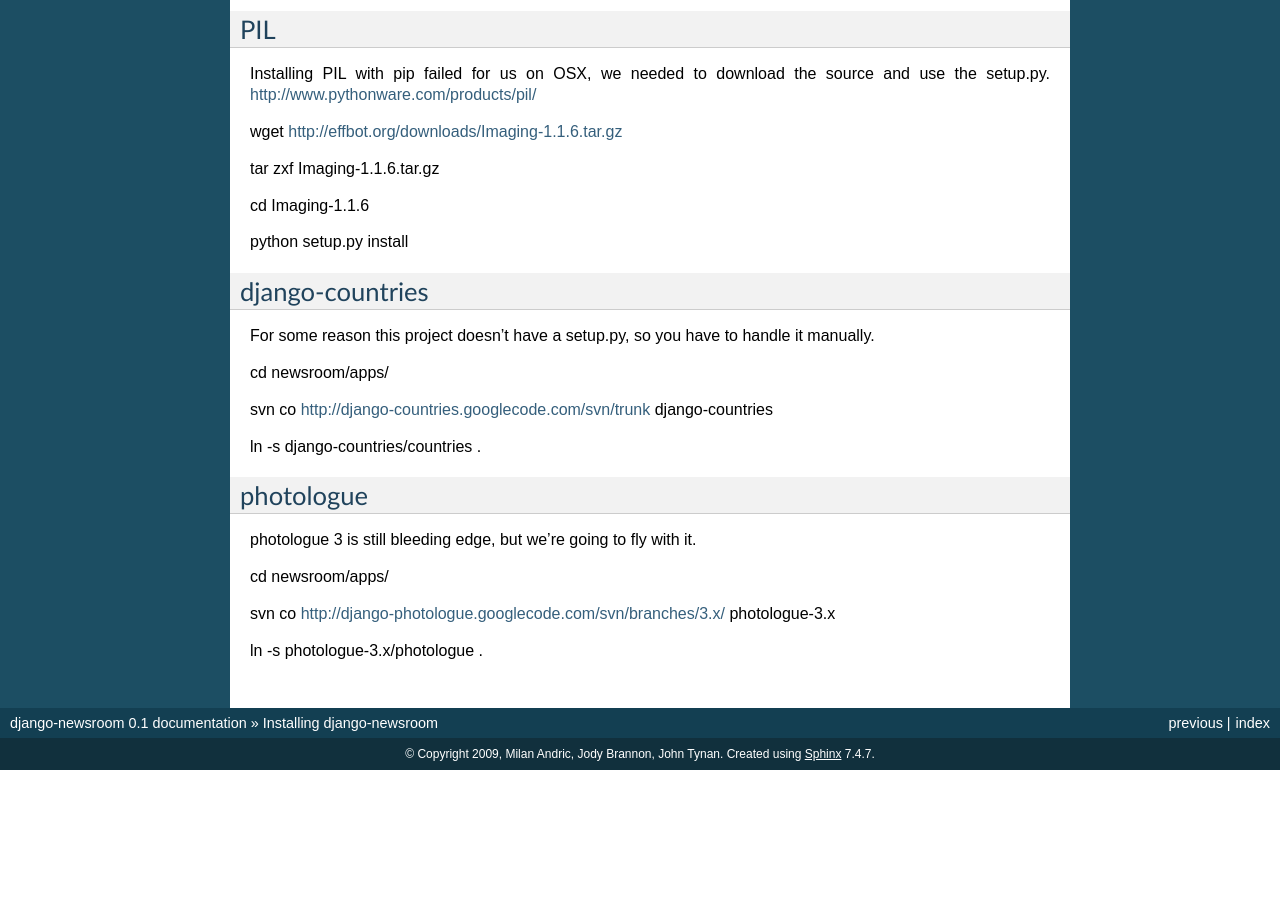
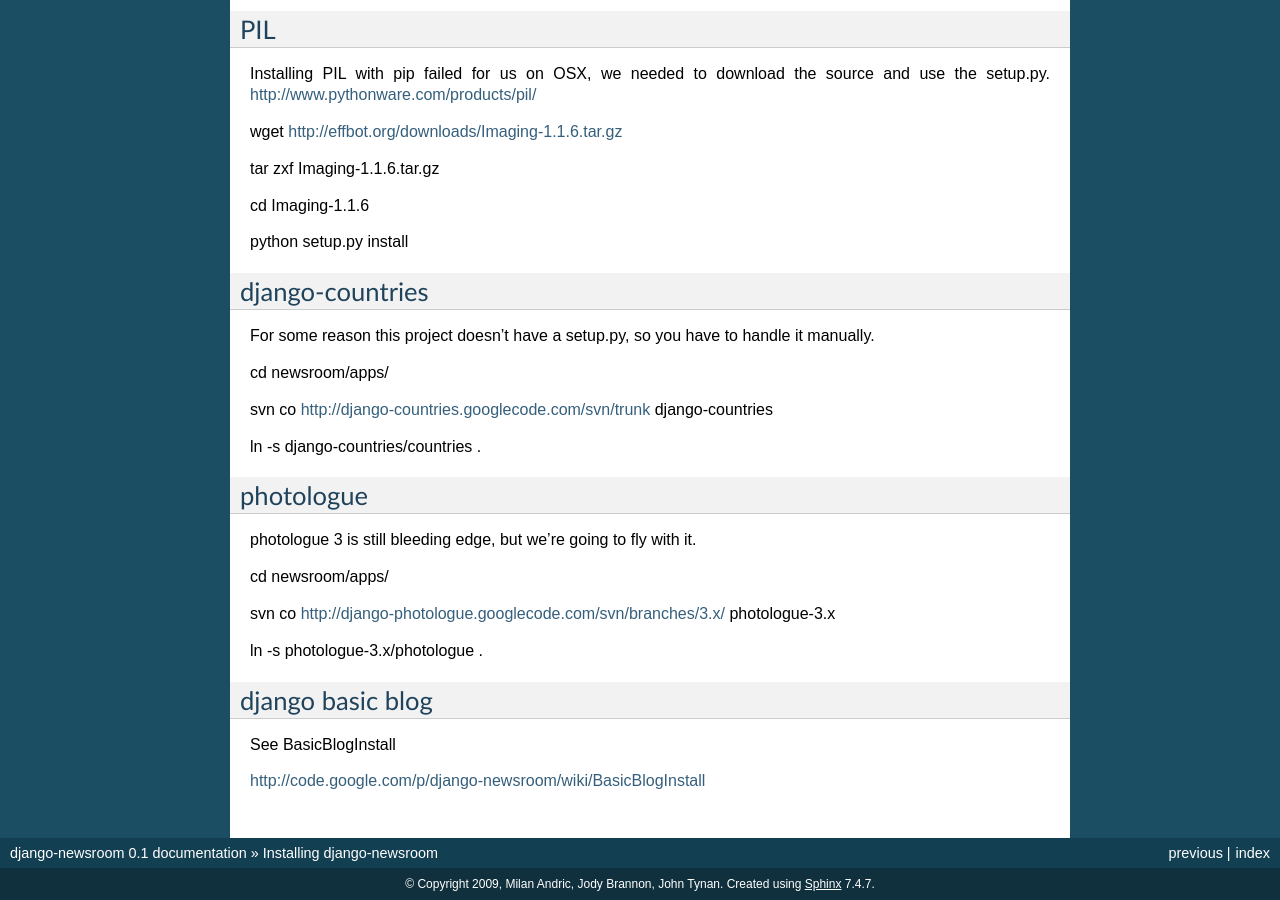
Before and after one commit to johntynan/django-newsroom, a Sphinx documentation site: the page built from docs/install.txt, in a window 1280 px wide and 900 px high, scrolled down 1171 px. Built offline with Sphinx 7.4.7, drawn with Linux system fonts in a browser that asks for light colours; before the commit the page ends 1941 px from its top, so only the background shows below that.

Commit message:
adding blog reference to install docs

```diff
--- a/docs/install.txt
+++ b/docs/install.txt
@@ -99,3 +99,11 @@
 svn co http://django-photologue.googlecode.com/svn/branches/3.x/ photologue-3.x
 
 ln -s photologue-3.x/photologue .
+
+
+django basic blog
+-----------------
+
+See BasicBlogInstall
+
+http://code.google.com/p/django-newsroom/wiki/BasicBlogInstall
```
